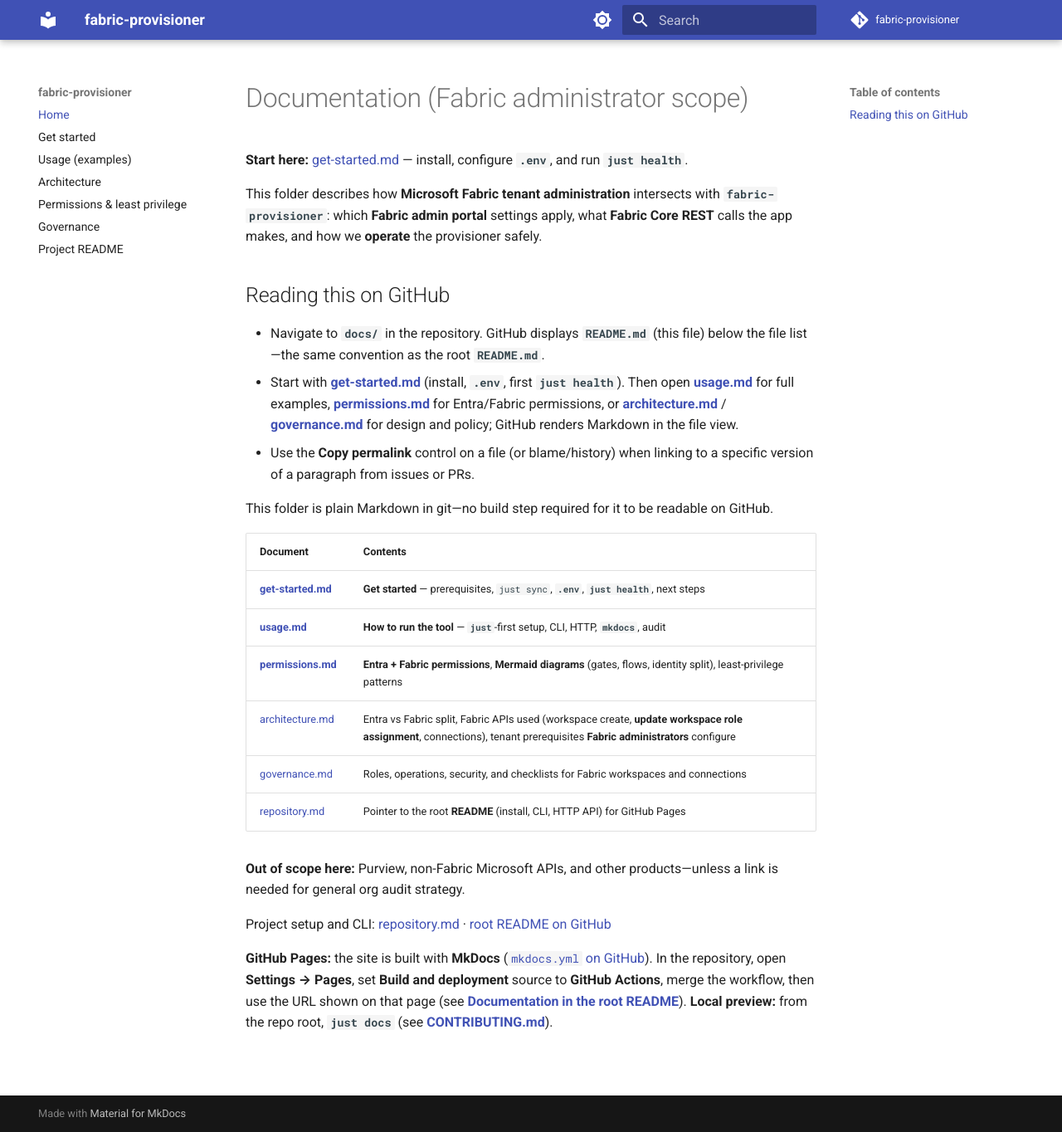
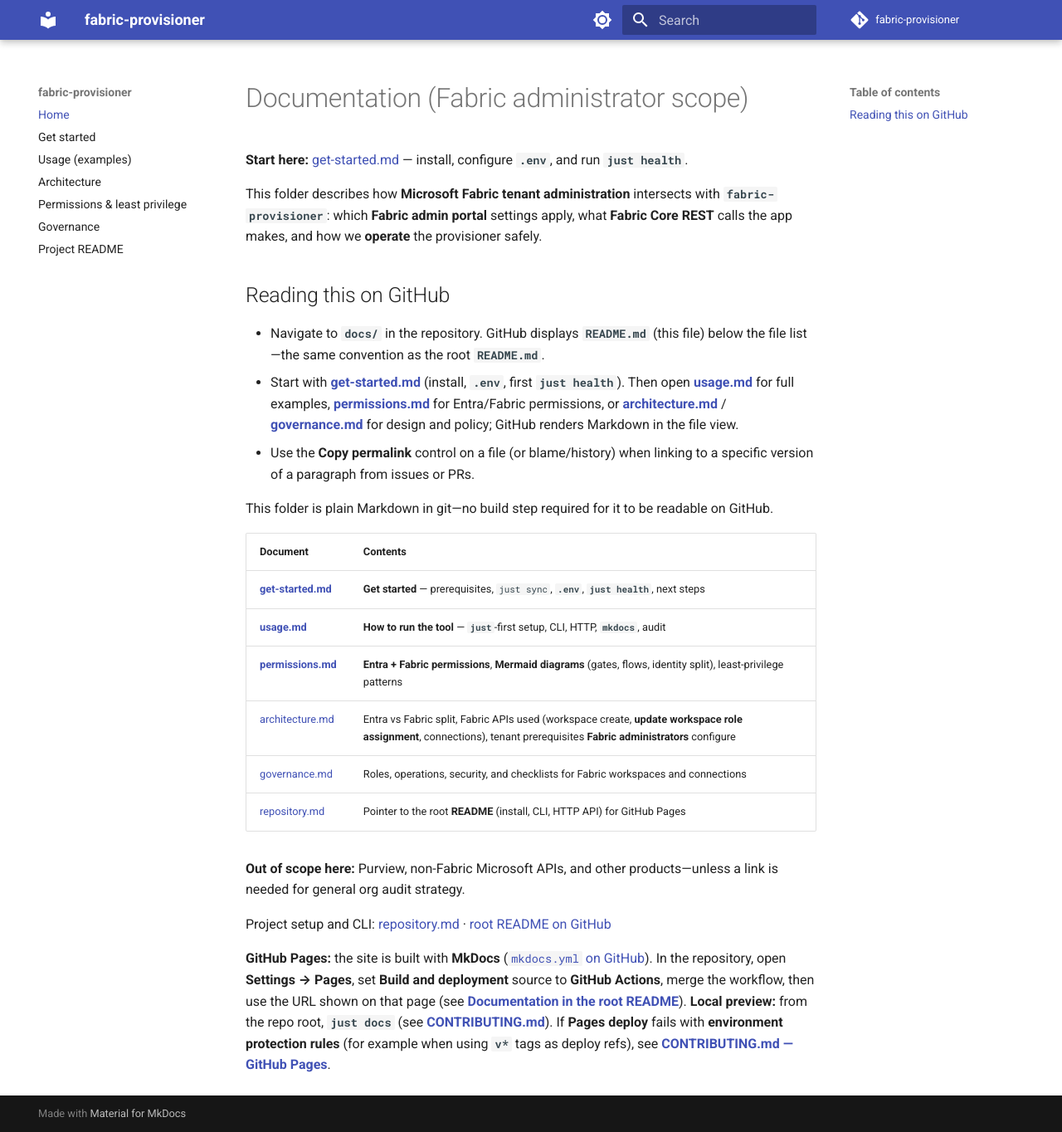
Before and after one commit to calvinchengx/fabric, an MkDocs documentation site: the page built from docs/README.md, in a window 1280 px wide and 1364 px high. Shown: the whole window at 83% size. Built offline with MkDocs 1.6.1 and Material for MkDocs 9.7.7, drawn with Linux system fonts in a browser that asks for light colours; comment, search, counter and statistics services are not loaded.

```diff
--- a/docs/README.md
+++ b/docs/README.md
@@ -25,4 +25,4 @@ This folder is plain Markdown in git—no build step required for it to be reada
 
 Project setup and CLI: [repository.md](repository.md) · [root README on GitHub](https://github.com/calvinchengx/fabric/blob/main/README.md)
 
-**GitHub Pages:** the site is built with **MkDocs** ([`mkdocs.yml` on GitHub](https://github.com/calvinchengx/fabric/blob/main/mkdocs.yml)). In the repository, open **Settings → Pages**, set **Build and deployment** source to **GitHub Actions**, merge the workflow, then use the URL shown on that page (see **[Documentation in the root README](https://github.com/calvinchengx/fabric/blob/main/README.md#documentation)**). **Local preview:** from the repo root, **`just docs`** (see **[CONTRIBUTING.md](https://github.com/calvinchengx/fabric/blob/main/CONTRIBUTING.md#short-commands-with-just)**).
+**GitHub Pages:** the site is built with **MkDocs** ([`mkdocs.yml` on GitHub](https://github.com/calvinchengx/fabric/blob/main/mkdocs.yml)). In the repository, open **Settings → Pages**, set **Build and deployment** source to **GitHub Actions**, merge the workflow, then use the URL shown on that page (see **[Documentation in the root README](https://github.com/calvinchengx/fabric/blob/main/README.md#documentation)**). **Local preview:** from the repo root, **`just docs`** (see **[CONTRIBUTING.md](https://github.com/calvinchengx/fabric/blob/main/CONTRIBUTING.md#short-commands-with-just)**). If **Pages deploy** fails with **environment protection rules** (for example when using **`v*`** tags as deploy refs), see **[CONTRIBUTING.md — GitHub Pages](https://github.com/calvinchengx/fabric/blob/main/CONTRIBUTING.md#running-the-documentation-mkdocs)**.
```
Also changed, not shown: CONTRIBUTING.md (+3 -1 lines), 1 other file.
